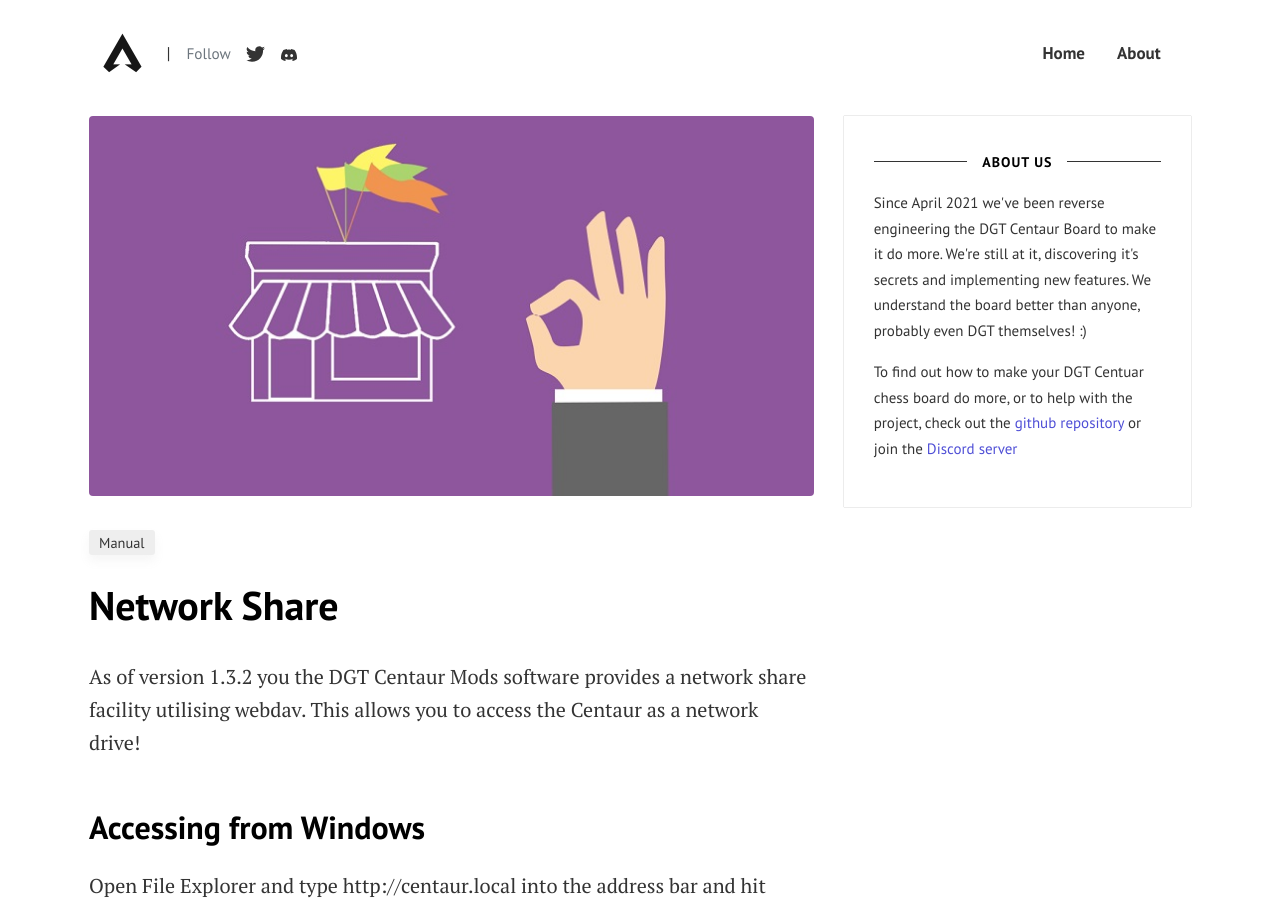
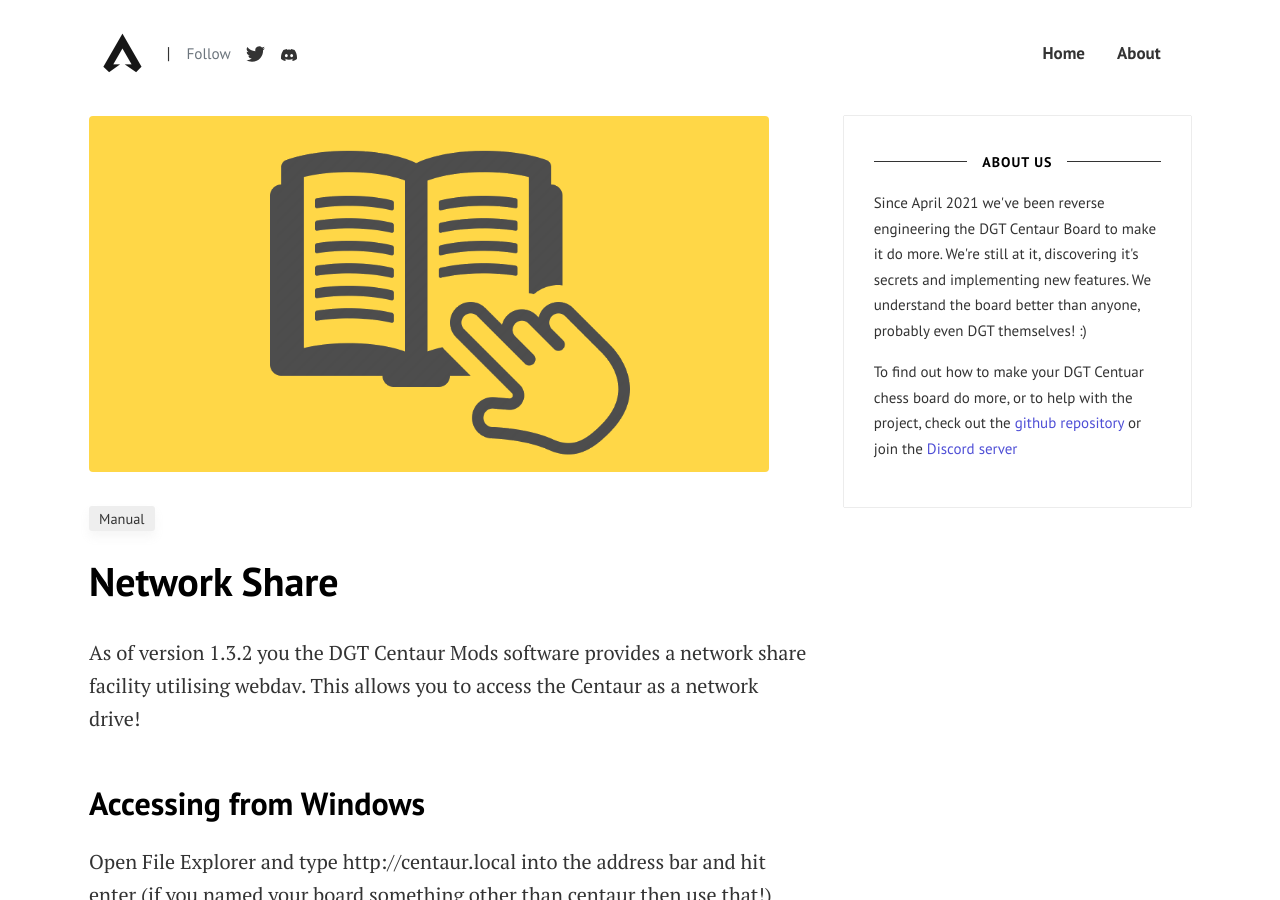
Before and after one commit to DGTCentaurMods/dgtcentaurmods.github.io, a Jekyll site: the page built from _posts/2023-10-07-network-share.md, in a window 1280 px wide and 900 px high. Built offline with Jekyll 4.4.1, drawn with Linux system fonts in a browser that asks for light colours; comment, search, counter and statistics services are not loaded.

Commit message:
Update 2023-10-07-network-share.md

```diff
--- a/_posts/2023-10-07-network-share.md
+++ b/_posts/2023-10-07-network-share.md
@@ -3,7 +3,7 @@
 title:  "Network Share"
 author: Ed
 categories: [ Manual ]
-image: assets/images/4.jpg
+image: assets/images/manual-yellow.png
 ---
 As of version 1.3.2 you the DGT Centaur Mods software provides a network share facility utilising webdav. This allows you to access the Centaur as a network drive!
 
```
